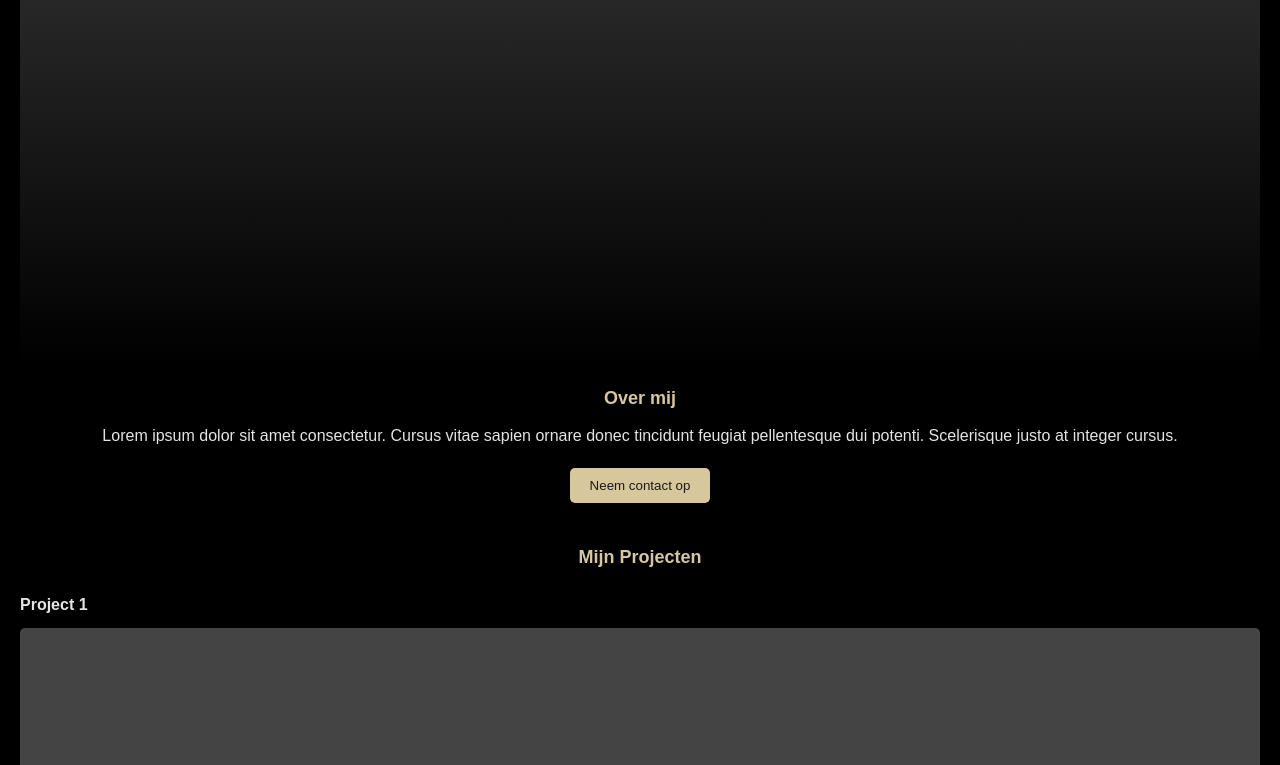
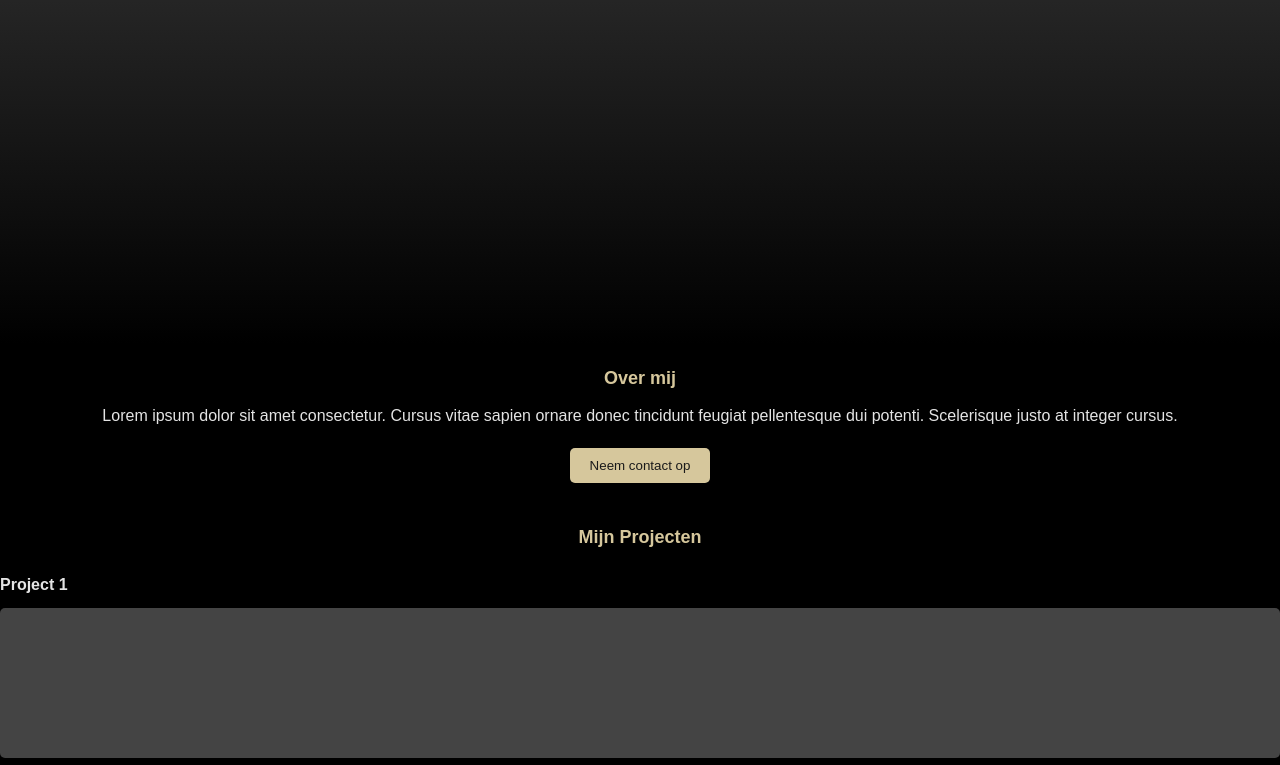
Before and after one commit to kmd98x/martinadoekharan, a website built with Vite: page index.html in a window 1280 px wide. Shown: the part 176-941 px from the top of the page. Built offline with nearby package versions, Linux system fonts and the light colour scheme.

Commit message:
-padding

```diff
--- a/src/style.css
+++ b/src/style.css
@@ -1,5 +1,4 @@
-@media screen and (min-width: 360px){
-
+@media screen and (min-width: 360px) {
     /* General Reset */
     * {
         margin: 0;
@@ -8,21 +7,22 @@
     }
     /* Body */
     body {
-    font-family: 'Arial', sans-serif;
+        font-family: "Arial", sans-serif;
         color: #e4e4e4;
         line-height: 1.6;
-    padding: 20px;
         background: #000000;
         margin: 0;
-
     }
 
     /* Header */
     header {
         text-align: center;
         padding: 40px 0;
-  background: linear-gradient(to bottom, rgba(102, 102, 102, 0.55), #000000);
-
+        background: linear-gradient(
+            to bottom,
+            rgba(102, 102, 102, 0.55),
+            #000000
+        );
     }
 
     .header-container {
@@ -146,8 +146,6 @@ footer p {
         color: #d6c79c;
         text-decoration: none;
     }
-
-
 }
 
 /* General Reset */
@@ -159,10 +157,9 @@ footer p {
 
 /* Body */
 body {
-    font-family: 'Arial', sans-serif;
+    font-family: "Arial", sans-serif;
     color: #e4e4e4;
     line-height: 1.6;
-    padding: 20px;
 }
 
 /* Header */
```
Lines whose indentation alone changed are shown as unchanged.
